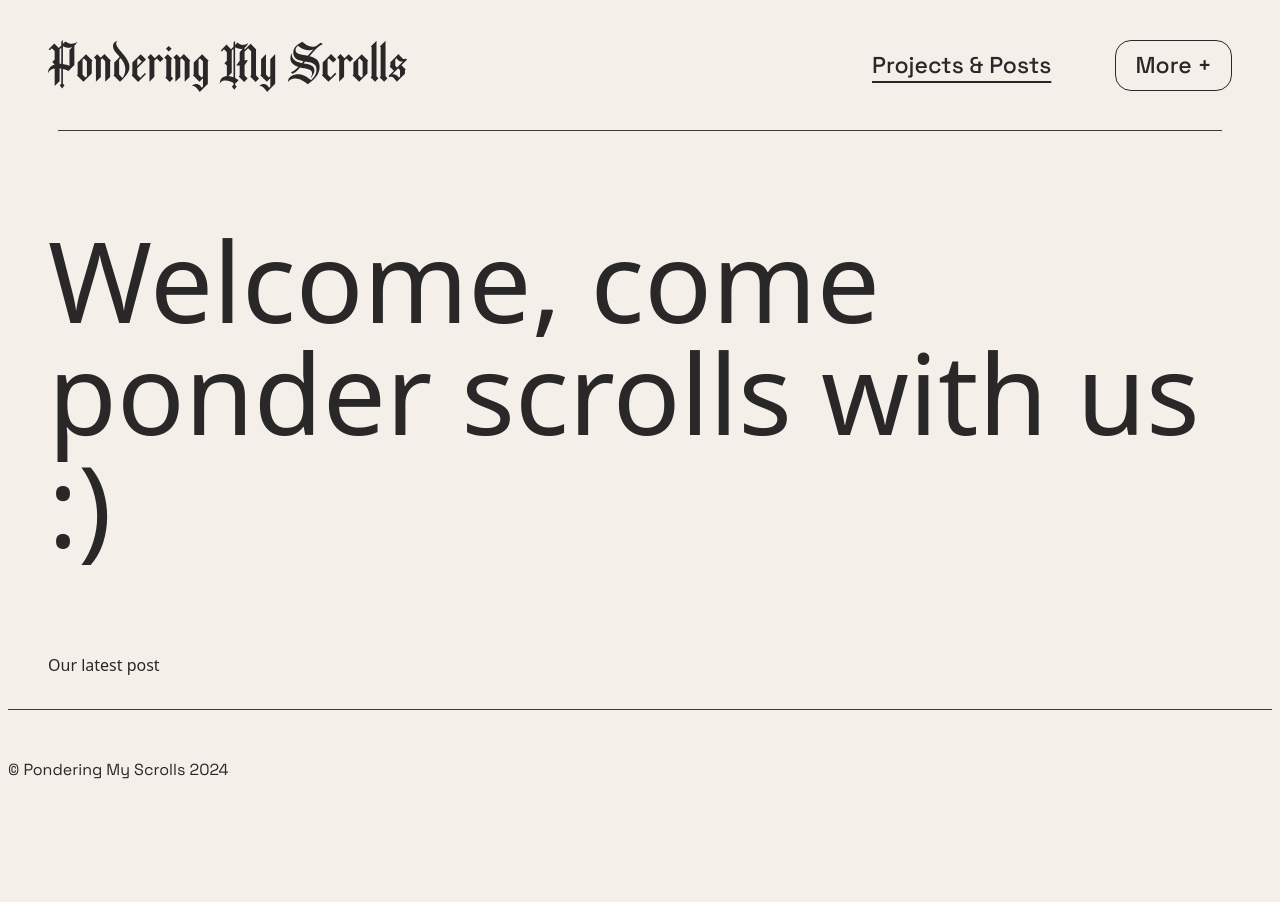
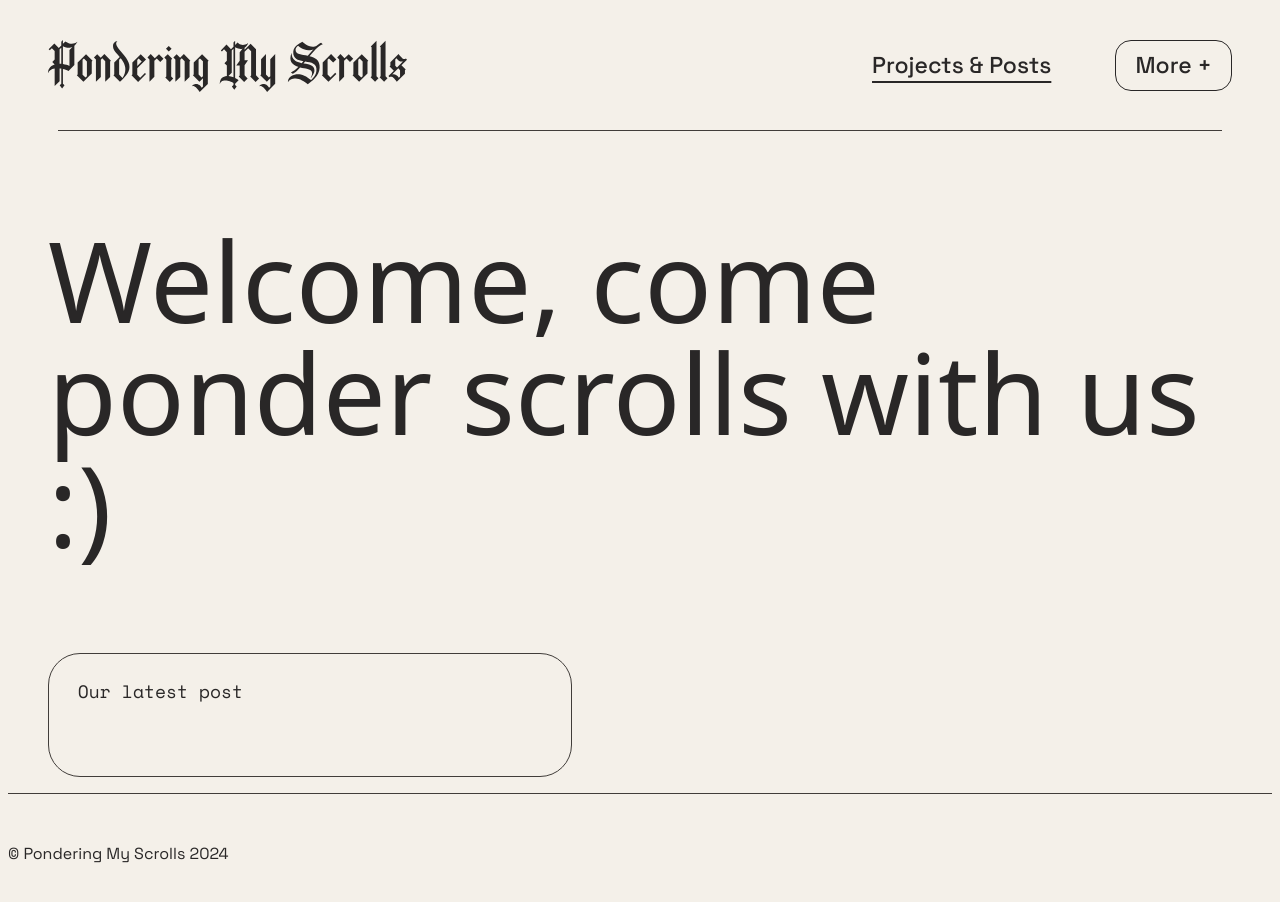
Before and after one commit to Pondering-My-Scrolls/pondering-my-scrolls-website, a Next.js app: page / in a window 1280 px wide. Shown: the top 902 px of the page. Before the commit the page ends 846 px from the top, so only its background shows below. Built offline with nearby package versions, Linux system fonts and the light colour scheme; a web font is replaced by a local one.

Commit message:
Style latest post

```diff
--- a/components/latest-post/latest-post.scss
+++ b/components/latest-post/latest-post.scss
@@ -1 +1,32 @@
 @import '../../assets/styles/1-variables.scss';
+
+.latest-post {
+    border: 1px solid $not-black;
+    border-radius: 2rem;
+    padding: 1.5rem 1.8rem 1.8rem 1.8rem;
+    max-width: 29rem;
+
+    h3 a {
+        font-size: 2.25rem;
+        font-weight: 600;
+        line-height: 1.2;
+    }
+
+    h2,
+    p {
+        font-size: 1.125rem;
+        margin-bottom: 0;
+    }
+
+    h2,
+    h3 {
+        margin: 0;
+        padding: 0;
+    }
+
+    h2 {
+        display: inline-block;
+        font-family: $mono;
+        margin-bottom: 1.5rem;
+    }
+}
```
